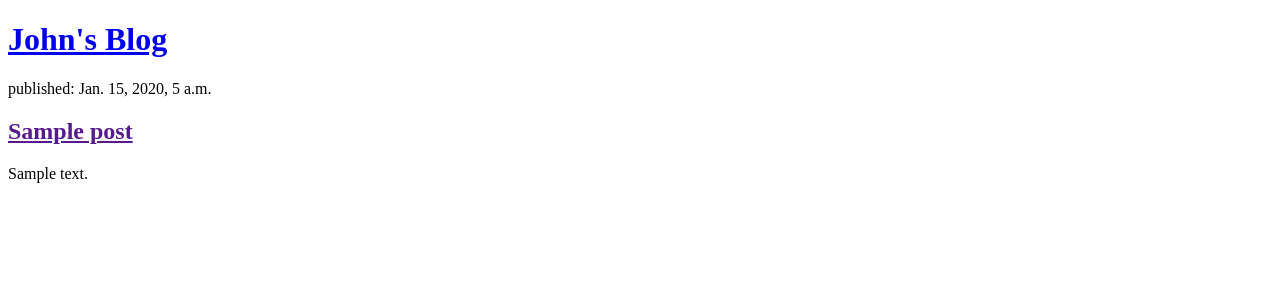
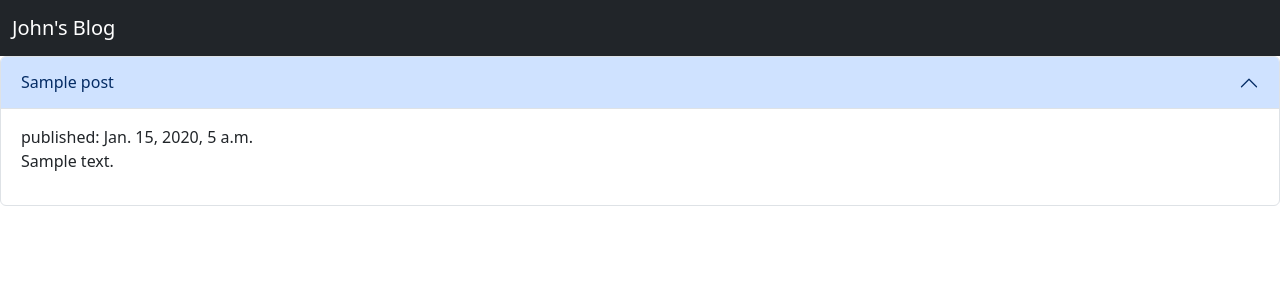
Before and after one commit to johmcg/my-first-blog, a Django app: page / in a window 1280 px wide. Shown: the top 300 px of the page. Run offline with Django 4.2, Linux system fonts and the light colour scheme; tables that the repository leaves empty hold one stand-in row (values such as "Sample post").

Commit message:
Modified theme.

```diff
--- a/blog/templates/blog/post_list.html
+++ b/blog/templates/blog/post_list.html
@@ -1,19 +1,40 @@
-<!DOCTYPE html>
-<html>
+<!doctype html>
+<html lang="en">
   <head>
+    <meta charset="utf-8">
+    <meta name="viewport" content="width=device-width, initial-scale=1">
     <title>John's blog</title>
+    <link href="https://cdn.jsdelivr.net/npm/bootstrap@5.3.3/dist/css/bootstrap.min.css" rel="stylesheet" integrity="sha384-QWTKZyjpPEjISv5WaRU9OFeRpok6YctnYmDr5pNlyT2bRjXh0JMhjY6hW+ALEwIH" crossorigin="anonymous">
   </head>
   <body>
-        <header>
-            <h1><a href="/">John's Blog</a></h1>
-        </header>
+
+<!-- As a link -->
+<nav class="navbar navbar-dark bg-dark">
+    <div class="container-fluid">
+      <a class="navbar-brand" href="/">John's Blog</a>
+    </div>
+  </nav>
+
+
+  <div class="accordion" id="accordionExample">
 
     {% for post in posts %}
-            <article>
+    <div class="accordion-item">
+      <h2 class="accordion-header">
+        <button class="accordion-button" type="button" data-bs-toggle="collapse" data-bs-target="#collapseOne" aria-expanded="true" aria-controls="collapseOne">
+            {{ post.title }}
+        </button>
+      </h2>
+      <div id="collapseOne" class="accordion-collapse collapse show" data-bs-parent="#accordionExample">
+        <div class="accordion-body">
             <time>published: {{ post.published_date }}</time>
-                <h2><a href="">{{ post.title }}</a></h2>
             <p>{{ post.text|linebreaksbr }}</p>
-            </article>
+        </div>
+      </div>
       {% endfor %}
+    </div>
+  </div>
+
+    <script src="https://cdn.jsdelivr.net/npm/bootstrap@5.3.3/dist/js/bootstrap.bundle.min.js" integrity="sha384-YvpcrYf0tY3lHB60NNkmXc5s9fDVZLESaAA55NDzOxhy9GkcIdslK1eN7N6jIeHz" crossorigin="anonymous"></script>
   </body>
 </html>
```
Lines whose indentation alone changed are shown as unchanged.
